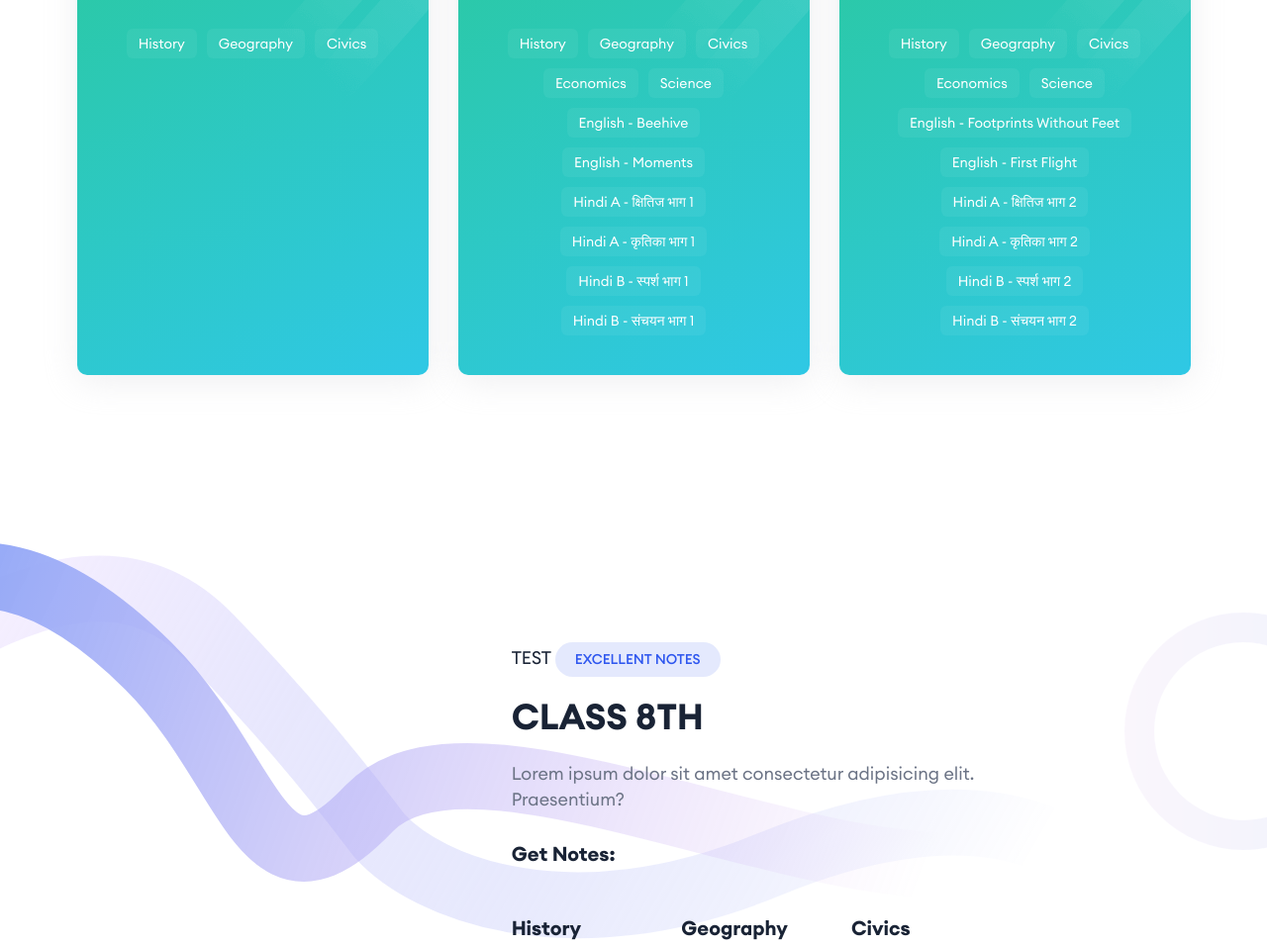
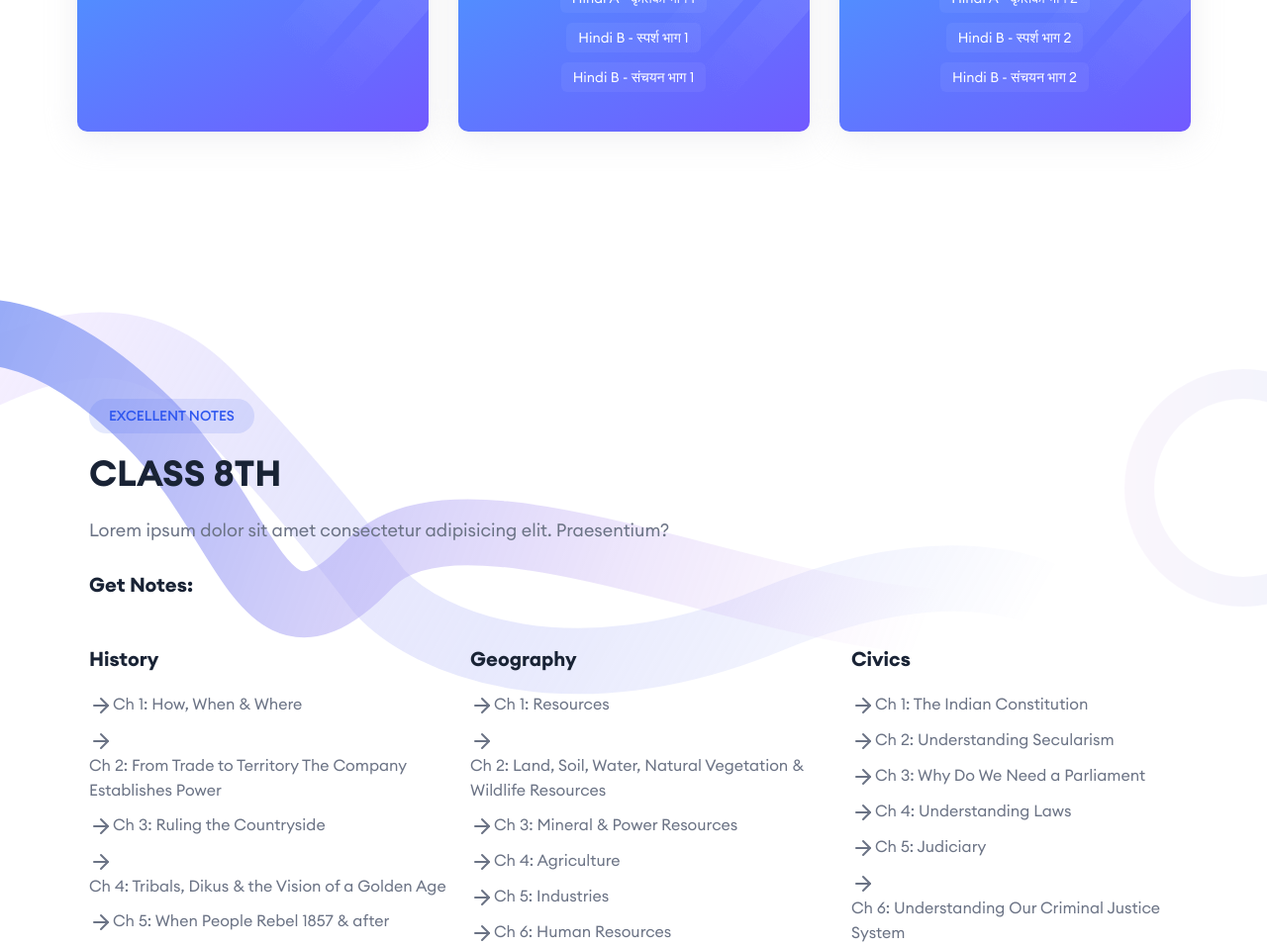
Before and after one commit to chiragj-coder/HiNotes, a Django app: page / in a window 1280 px wide. Shown: the part 1523-2480 px from the top of the page at 99% size. Run offline with Django 3.2, Linux system fonts and the light colour scheme; data comes from the database, SQL or seed files in the repository; some libraries are stand-ins or nearby versions; some web fonts are replaced.

Commit message:
optimize and fix design issues

```diff
--- a/HiNotes/views.py
+++ b/HiNotes/views.py
@@ -1,5 +1,4 @@
-from django.shortcuts import render, HttpResponse
-from django.http import JsonResponse
+from django.shortcuts import render
 from managenotes.models import Class
 
 
@@ -31,7 +30,8 @@ from managenotes.models import Class
 def home(request):
     classes = Class.objects.prefetch_related('subjects__notes').all()
     # context = {'classes': classes,'class_names_int': [7,8,9,10,11,12],'class_names': ['7','8','9','10','11','12'],}
-    context = {'classes': classes[0:3],'class_names_int': [8,9,10],'class_names': list(zip(['8','9','10'], ['eighth','ninth','tenth']))}
+    # context = {'classes': classes[0:3],'class_names_int': [8,9,10],'class_names': list(zip(['8','9','10'], ['eighth','ninth','tenth']))}
+    context = {'classes': classes[0:3]}
     return render(request, "index.html", context)
 
 def home_n(request, class_name):
@@ -45,26 +45,6 @@ def home_n(request, class_name):
 #     db = {}
 #     print(db)
 #     pass
-
-
-
-
-
-
-
-
-
-
-
-
-
-
-
-
-
-
-
-
 
 # import pyrebase
 
--- a/managenotes/models.py
+++ b/managenotes/models.py
@@ -5,7 +5,7 @@ from django.db import models
 class Class(models.Model):
     name = models.CharField(max_length=4)
     name_word = models.CharField(max_length=32, default="")
-    def __str__(self):return f"CLASS {self.name}th"
+    def __str__(self):return f"Class {self.name}th"
 
 class Subject(models.Model):
     name = models.CharField(max_length=32)
--- a/templates/base.html
+++ b/templates/base.html
@@ -51,18 +51,23 @@
                             </div>
                         </div>
                     </div>
-                    {% comment %} <div class="rbt-main-navigation d-none d-xl-block">
+                    <div class="rbt-main-navigation d-none d-xl-block">
                         <nav class="mainmenu-nav">
                             <ul class="mainmenu">
                                 <li class="with-megamenu has-menu-child-item position-static">
-                                    <a href="#">Home <i class="feather-chevron-down" data-feather="chevron-down"></i></a>
+                                    <a href="#">HOME</a>
                                 </li>
+                                {% for class in classes %}
+                                <li class="with-megamenu has-menu-child-item position-static">
+                                    <a href="#{{ class.name_word }}">CLASS {{class.name}}TH</a>
+                                </li>
+                                {% endfor %}
                             </ul>
                         </nav>
-                    </div> {% endcomment %}
+                    </div>
                     <div class="header-right">
                         <div class="rbt-btn-wrapper d-none d-xl-block">
-                            <a class="rbt-btn rbt-marquee-btn marquee-auto btn-border-gradient radius-round btn-sm hover-transform-none" href="#get_notes">
+                            <a class="rbt-btn rbt-marquee-btn marquee-auto btn-border-gradient radius-round btn-sm hover-transform-none" href="#select_class">
                                 <span data-text="Get Now">Get Notes</span>
                             </a>
                         </div>
@@ -100,25 +105,30 @@
                 </p>
                 <ul class="navbar-top-left rbt-information-list justify-content-start">
                     <li>
-                        <a href="mailto:hello@example.com"><i class="feather-mail" data-feather="mail"></i>XXXXXXXXXX@XXX.com</a>
+                        <a href="mailto:coder2543j@gmail.com"><i class="feather-mail" data-feather="mail"></i>coder2543j@gmail.com</a>
                     </li>
                     <li>
-                        <a href="#"><i class="feather-phone" data-feather="phone"></i>+XX XXXXX XXXXX</a>
+                        <a href="#"><i class="feather-phone" data-feather="phone"></i>+91 9968551561</a>
                     </li>
                 </ul>
             </div>
 
             <nav class="mainmenu-nav">
                 <ul class="mainmenu">
-                    <li class="with-megamenu has-menu-child-item position-static">
-                        <a href="#">Home <i class="feather-chevron-down" data-feather="chevron-down"></i></a>
+                    <li class="position-static">
+                        <a href="#">HOME</a>
                     </li>
+                    {% for class in classes %}
+                    <li class="position-static">
+                        <a href="#{{ class.name_word }}">CLASS {{class.name}}TH</a>
+                    </li>
+                    {% endfor %}
                 </ul>
             </nav>
 
             <div class="mobile-menu-bottom">
                 <div class="rbt-btn-wrapper mb--20">
-                    <a class="rbt-btn btn-border-gradient radius-round btn-sm hover-transform-none w-100 justify-content-center text-center" href="#">
+                    <a class="rbt-btn btn-border-gradient radius-round btn-sm hover-transform-none w-100 justify-content-center text-center" href="#select_class">
                         <span>Get Notes</span>
                     </a>
                 </div>
@@ -126,20 +136,8 @@
                 <div class="social-share-wrapper">
                     <span class="rbt-short-title d-block">Find Me</span>
                     <ul class="social-icon social-default transparent-with-border justify-content-start mt--20">
-                        <li><a href="https://www.facebook.com/">
-                                <i class="feather-facebook" data-feather="facebook"></i>
-                            </a>
-                        </li>
-                        <li><a href="https://www.twitter.com">
-                                <i class="feather-twitter" data-feather="twitter"></i>
-                            </a>
-                        </li>
-                        <li><a href="https://www.instagram.com/">
-                                <i class="feather-instagram" data-feather="instagram"></i>
-                            </a>
-                        </li>
-                        <li><a href="https://www.linkdin.com/">
-                                <i class="feather-linkedin" data-feather="linkedin"></i>
+                        <li><a href="https://chiragj-coder.github.io/">
+                                <i class="feather-github" data-feather="github"></i>
                             </a>
                         </li>
                     </ul>
@@ -346,22 +344,22 @@
     <script src="{% static 'assets/js/main.js' %}"></script>
 
     <!-- Feather Icon -->
-    <script>
-        feather.replace()
-      </script>
+    <script>feather.replace()</script>
       <!-- Scrolling NavBar Hiding Content Issue Fixer -->
       <script>
-		// Get the height of the navigation bar
-		// var navHeight1 = document.getElementsByClassName('nav')[0].offsetHeight;
-		// var navHeight2 = document.getElementsByClassName('nav')[1].offsetHeight;
-        function getGreatestNumber(a, b) {if (a > b) {return a;} else {return b;}}
-		// Adjust the padding of the content based on the height of the navigation bar
-		{% comment %} document.getElementById('content').style.scrollMarginTop = getGreatestNumber(document.getElementsByClassName('nav')[0].offsetHeight, navHeight2 = document.getElementsByClassName('nav')[1].offsetHeight) + 'px' {% endcomment %}
+        {% comment %} function getGreatestNumber(a, b) {if (a > b) {return a;} else {return b;}}
+        const navElements = document.getElementsByClassName('nav');
+        const contentElements = document.getElementsByClassName('subjectcontent');
+        const greatestNavHeight = getGreatestNumber(navElements[0].offsetHeight, navElements[1].offsetHeight);
 
-        const navElements = document.getElementsByClassName('nav');
-        const contentElement = document.getElementsByClassName('subjectcontent');
-
-        contentElement.style.scrollMarginTop = 5*(getGreatestNumber(document.getElementsByClassName('nav')[0].offsetHeight, navHeight2 = document.getElementsByClassName('nav')[1].offsetHeight)) + 'px';
+        for (let i = 0; i < contentElements.length; i++) {
+            const contentElement = contentElements[i];
+            if (contentElement) {
+                contentElement.style.scrollMarginTop = greatestNavHeight + 'px';
+            }else {
+                console.log('Element not found');
+              }
+          } {% endcomment %}
     </script>
 </body>
 
--- a/templates/class_n_left.html
+++ b/templates/class_n_left.html
@@ -1,12 +1,12 @@
 {% load static %}
 
 <!-- Start Notes Presentation Area  -->
-<div class="rbt-inner-page-layout-area bg-color-white rbt-section-gap rbt-shape-bg-area top-circle-shape-top" id="ninth">
+<div class="rbt-inner-page-layout-area bg-color-white rbt-section-gap rbt-shape-bg-area top-circle-shape-top" id="{{ class_name_word }}">
     <div class="wrapper position-relative overflow-hidden">
         <div class="rbt-splite-style">
             <div class="split-wrapper">
                 <div class="row g-0 align-items-center">
-                    <div class="col-lg-12 col-xl-4 col-12">
+                    {% comment %} <div class="col-lg-12 col-xl-4 col-12">
                         <div class="swiper banner-splash-inner-layout-active rbt-arrow-between rbt-dot-bottom-center icon-bg-primary">
                             <div class="swiper-wrapper">
 
@@ -56,11 +56,10 @@
                                 </div>
                             </div>
                         </div>
-                    </div>
+                    </div> {% endcomment %}
 
-                    <div class="col-lg-12 col-xl-6 col-12">
+                    <div class="col-lg-12 col-xl-12 col-12">
                         <div class="split-inner">
-                            <a href="#h">TEST</a>
                             <span class="rbt-badge-6 bg-primary-opacity">Excellent Notes</span>
                             <h4 class="title">CLASS {{class_name}}TH</h4>
                             <p class="description">Lorem ipsum dolor sit amet consectetur adipisicing elit. Praesentium?</p>
--- a/templates/class_n_right.html
+++ b/templates/class_n_right.html
@@ -1,15 +1,15 @@
 {% load static %}
 
 <!-- Start Notes Presentation Area  -->
-<div class="rbt-inner-page-layout-area  bg-color-white rbt-section-gap rbt-shape-bg-area top-circle-shape-top" id="tenth">
+<div class="rbt-inner-page-layout-area  bg-color-white rbt-section-gap rbt-shape-bg-area top-circle-shape-top" id="{{ class_name_word }}">
     <div class="wrapper position-relative overflow-hidden">
         <div class="rbt-splite-style">
             <div class="split-wrapper">
                 <div class="row g-0 align-items-center">
-                    <div class="col-lg-12 col-xl-8 col-12">
+                    <div class="col-lg-12 col-xl-12 col-12">
                         <div class="split-inner">
                             <span class="rbt-badge-6 bg-primary-opacity">Excellent Notes</span>
-                            <h4 class="title">CLASS {{class_name}}th</h4>
+                            <h4 class="title" >CLASS {{class_name}}th</h4>
                             <p class="description">Lorem ipsum dolor sit amet consectetur adipisicing elit. Praesentium?</p>
 
                             <h5 class="subtitle mb--20">Get Notes:</h5>
@@ -35,7 +35,7 @@
                         </div>
                     </div>
 
-                    <div class="col-lg-12 col-xl-4 col-12">
+                    {% comment %} <div class="col-lg-12 col-xl-4 col-12">
                         <div class="swiper banner-splash-inner-layout-active rbt-arrow-between rbt-dot-bottom-center icon-bg-primary">
                             <div class="swiper-wrapper">
 
@@ -85,8 +85,7 @@
                             </div>
 
                         </div>
-                    </div>
-
+                    </div> {% endcomment %}
 
                 </div>
             </div>
--- a/templates/index.html
+++ b/templates/index.html
@@ -4,23 +4,24 @@
 {% block webpage_title %}Home{% endblock %}
 
 {% block class_animation_info %}
-    {% for class_name,class_name_word in class_names %}
+    {% for class in classes %}
     {% if forloop.counter == 1 %}
-        <b class="is-visible theme-gradient">{{ class_name }}th</b>
-        {% endif %}
-        <b class="is-hidden theme-gradient">{{ class_name }}th</b>
+        <b class="is-visible theme-gradient">{{ class.name }}th</b>
+    {% else %}
+        <b class="is-hidden theme-gradient">{{ class.name }}th</b>
+    {% endif %}
     {% endfor %}
 {% endblock class_animation_info %}
 
 
 
 {% block main_content %}
-{% include 'select_class.html' with class_name_=class_name class_name_word_=class_name_word %}
-{% for class_name,class_name_word in class_names %}
-    {% if class_name|add:0|divisibleby:2 %}
-    {% include 'class_n_left.html' with class_name=class_name class_name_word=class_name_word %}
+{% include 'select_class.html' with class_name_=class.name class_name_word_=class.name_word %}
+{% for class in classes %}
+    {% if class.name|add:0|divisibleby:2 %}
+    {% include 'class_n_left.html' with class_name=class.name class_name_word=class.name_word %}
     {% else %}
-    {% include 'class_n_right.html' with class_name=class_name class_name_word=class_name_word %}
+    {% include 'class_n_right.html' with class_name=class.name class_name_word=class.name_word %}
     {% endif %}
 {% endfor %}
 
--- a/templates/select_class.html
+++ b/templates/select_class.html
@@ -6,8 +6,8 @@
             <div class="row mb--60">
                 <div class="col-lg-12">
                     <div class="section-title text-center">
-                        <span class="subtitle bg-secondary-opacity">Select Your Class</span>
-                        <h2 class="title">CLASSES</h2>
+                        <span class="subtitle bg-secondary-opacity" >Select Your Class</span>
+                        <h2 class="title" id="select_class">CLASSES</h2>
                     </div>
                 </div>
             </div>
@@ -15,25 +15,23 @@
                 <!-- Start Top Feature  -->
                 {% for class in classes %}
                 <div class="col-lg-4 col-md-6 col-12" data-sal-delay="150" data-sal="slide-up" data-sal-duration="800">
-                    <div class="top-features-box h-100 text-center bg-gradient-15">
+                    <div class="top-features-box h-100 text-center bg-gradient-17">
                         <div class="inner">
                             <div class="content">
                                 <span class="pre-title text-uppercase">BECOME A TOPPER</span>
-                                <a href="#ninth"><h4 class="title">{{ class }}</h4></a>
+                                <a href="#{{ class.name_word }}"><h4 class="title">CLASS {{class.name}}TH</h4></a>
                             </div>
-                            <div class="thumbnail">
+                            {% comment %} <div class="thumbnail">
                                 <img src="{% static 'assets/images/splash/topfeature/01.png' %}" alt="Image" width="128px">
-                            </div>
+                            </div>  {% endcomment %}
                             <div class="rbt-badge-group">
                                 {% for subject_obj in class.subjects.all %}
-
-                                {% comment %} {{ class_name_word }}_{{ subject_obj.name }} {% endcomment %}
                                 <a href="#{{ class.name_word }}_{{ subject_obj.name }}"><span class="rbt-badge">{{ subject_obj.name }}</span></a>
                                 {% endfor %}
                             </div>
                         </div>
                         <div class="shape-image">
-                            <img src="{% static 'assets/images/splash/icons/sun-shadow-right.png' %}" alt="Shape Images">
+                            <img src="{% static 'assets/images/splash/icons/sun-shadow-right.png' %}">
                         </div>
                     </div>
                 </div>
```
